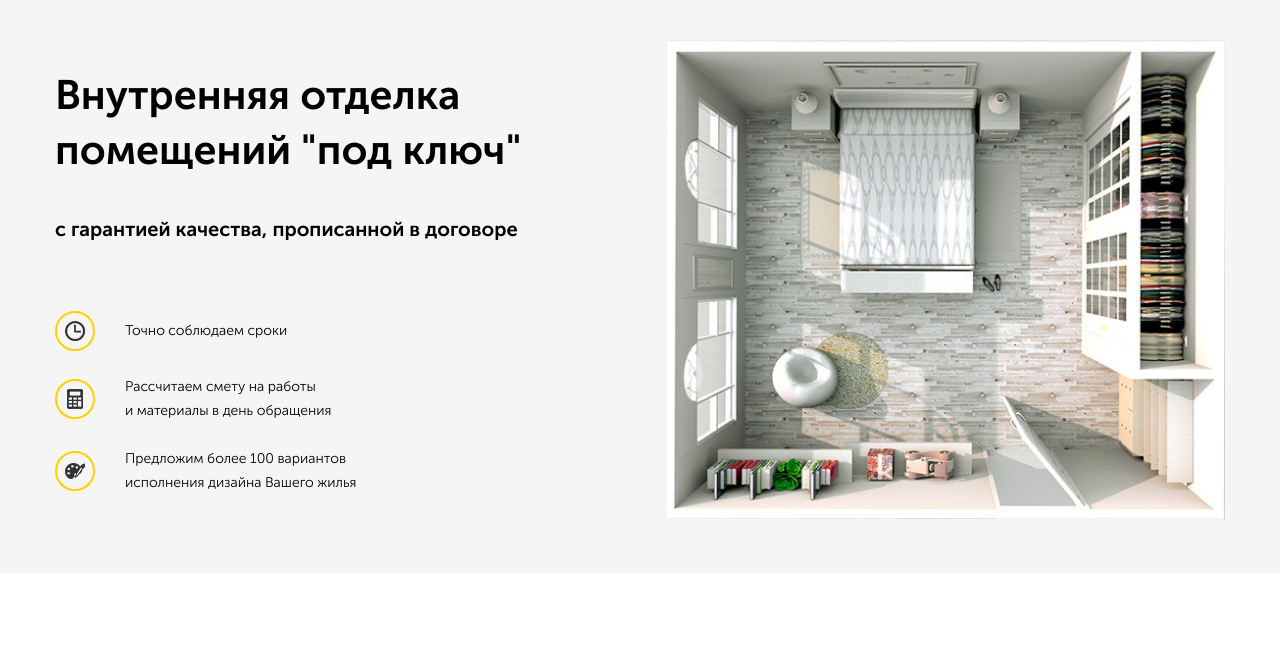
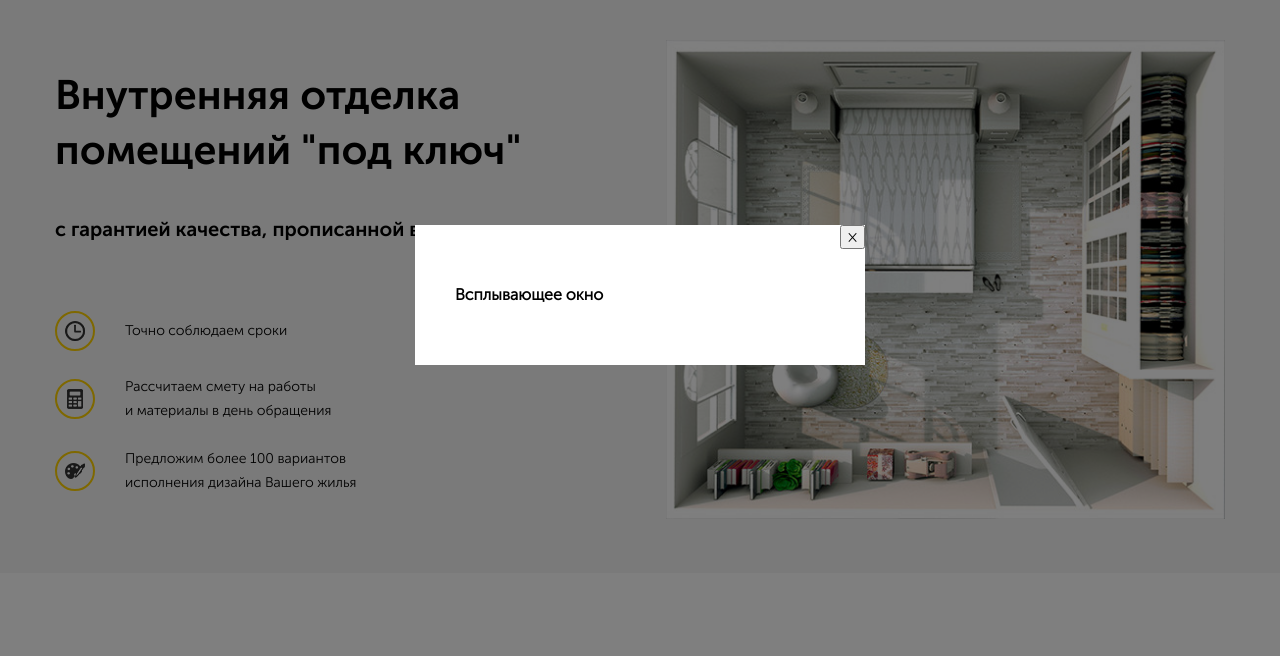
Before and after one commit to Dimbich/testrep, a plain HTML site: page src/index.html in a window 1280 px wide. Both pictures are taken after a click on the button "Перезвоните мне". Shown: the part 105-761 px from the top of the page. Drawn offline with Linux system fonts and the light colour scheme.

Commit message:
Добавил скрипт закрытия модального окна

```diff
--- a/src/index.html
+++ b/src/index.html
@@ -96,5 +96,12 @@
       </div>
     </section>
   </main>
+  <div class="modal">
+    <div class="modal-dialog">
+      <button class="modal-dialog__close">&times;</button>
+      <h4 class="modal-dialog__title">Всплывающее окно</h4>
+    </div>
+  </div>
+  <script src="./js/main.js"></script>
 </body>
 </html>
--- /dev/null
+++ b/src/js/main.js
@@ -0,0 +1,14 @@
+const navbarBtn = document.querySelector('.navbar__button');
+const modalWindow = document.querySelector('.modal');
+
+navbarBtn.addEventListener('click', () => {
+  modalWindow.classList.add('modal_active');
+  document.body.style.overflow = 'hidden';
+})
+
+modalWindow.addEventListener('click',({target}) => {
+ if (target.classList.contains('modal') || target.classList.contains('modal-dialog__close')) {
+  modalWindow.classList.remove('modal_active');
+  document.body.style.overflow = 'visible';
+ };
+})
--- /dev/null
+++ b/src/sass/blocks/_modal.sass
@@ -0,0 +1,23 @@
+.modal
+  position: fixed
+  left: 0
+  top: 0
+  width: 100%
+  height: 100%
+  background-color: rgba(#000, 0.5)
+  display: none
+  &_active
+    display: flex
+    overflow: hidden
+  &-dialog
+    position: relative
+    margin: auto
+    max-width: 450px
+    width: 90%
+    min-width: 220px
+    background-color: #fff
+    padding: 40px
+    &__close
+      position: absolute
+      top: 0
+      right: 0
--- a/src/sass/style.sass
+++ b/src/sass/style.sass
@@ -6,3 +6,4 @@
 @import 'blocks/navbar';
 @import 'blocks/hero';
 @import 'blocks/offer';
+@import 'blocks/modal';
```
Also changed, not shown: src/css/style.css.
